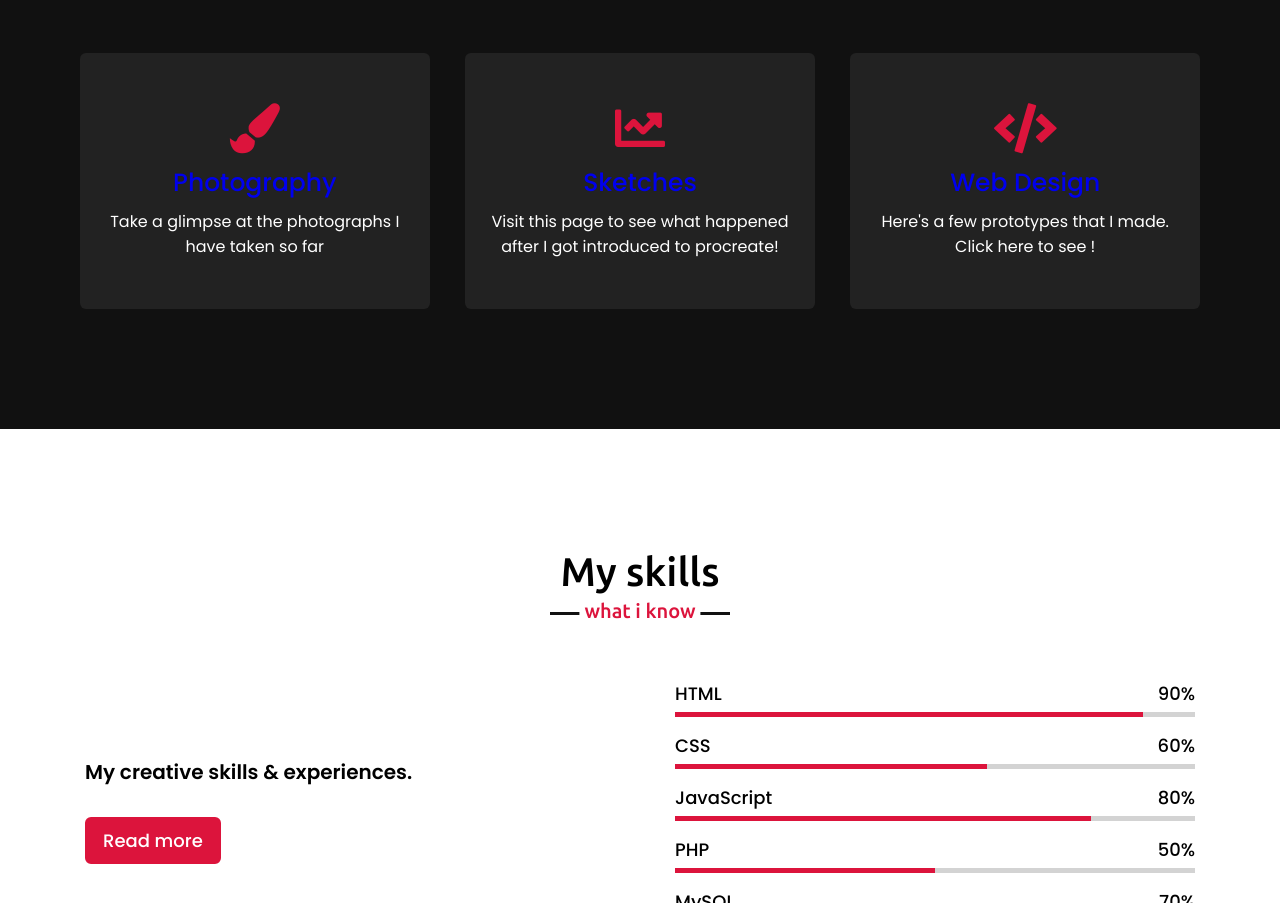
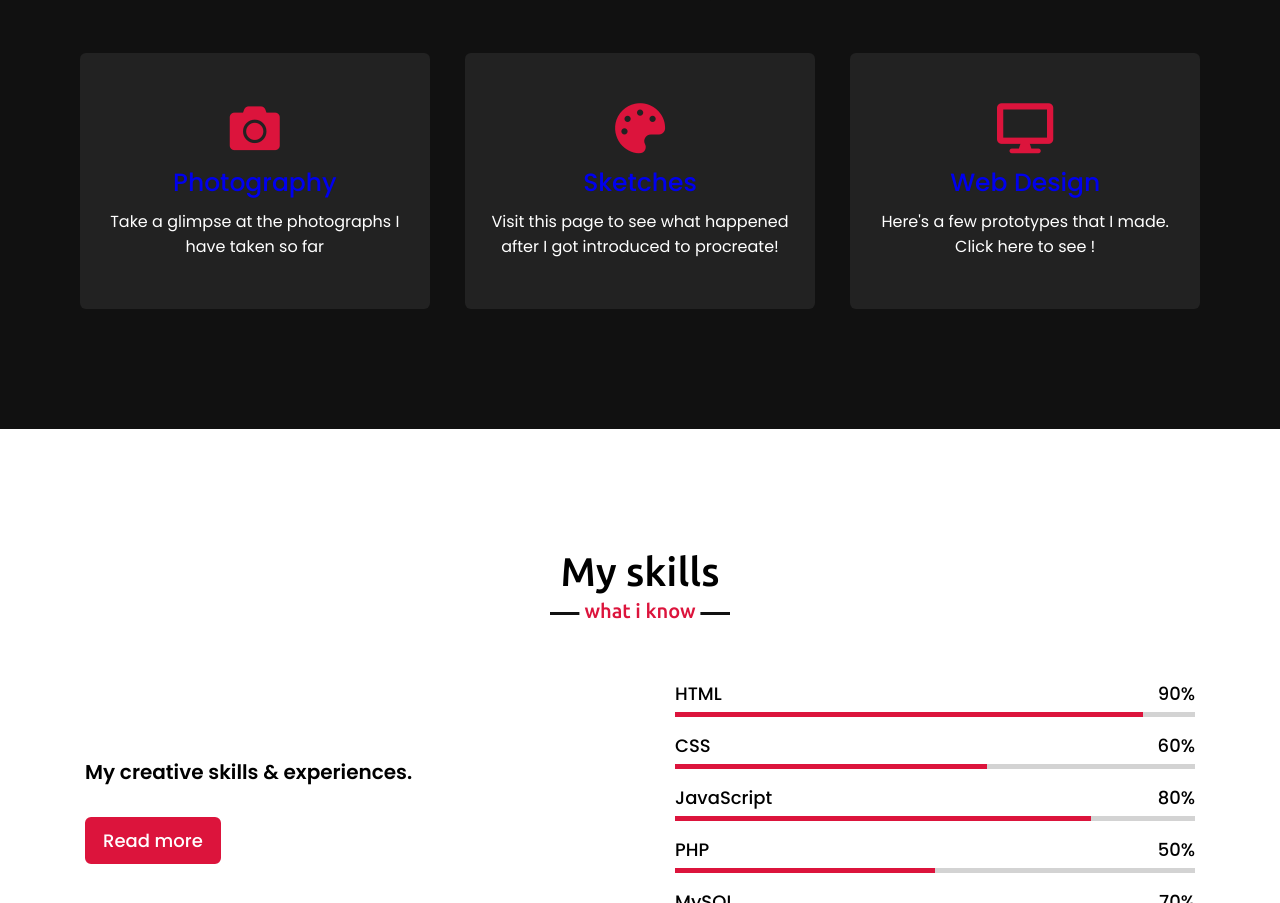
Before and after one commit to solo0085/portfoliowebsite, a plain HTML site: page index.html in a window 1280 px wide. Shown: the part 993-1896 px from the top of the page. Drawn offline with nearby package versions, Linux system fonts and the light colour scheme.

Commit message:
Update index.html

```diff
--- a/index.html
+++ b/index.html
@@ -54,21 +54,21 @@
             <div class="serv-content">
                 <div class="card">
                     <div class="box">
-                        <i class="fas fa-paint-brush"></i>
+                        <i class="fas fa-camera"></i>
                         <div class="text"><a href="photography.html">Photography</a></div>
                         <p>Take a glimpse at the photographs I have taken so far</p>
                     </div>
                 </div>
                 <div class="card">
                     <div class="box">
-                        <i class="fas fa-chart-line"></i>
+                        <i class="fas fa-palette"></i>
                         <div class="text"><a href="sketches.html">Sketches</a></div>
                         <p>Visit this page to see what happened after I got introduced to procreate! </p>
                     </div>
                 </div>
                 <div class="card">
                     <div class="box">
-                        <i class="fas fa-code"></i>
+                        <i class="fas fa-desktop"></i>
                         <div class="text"><a href="webdesign.html">Web Design</a></div>
                         <p>Here's a few prototypes that I made. Click here to see ! </p>
                     </div>
```
